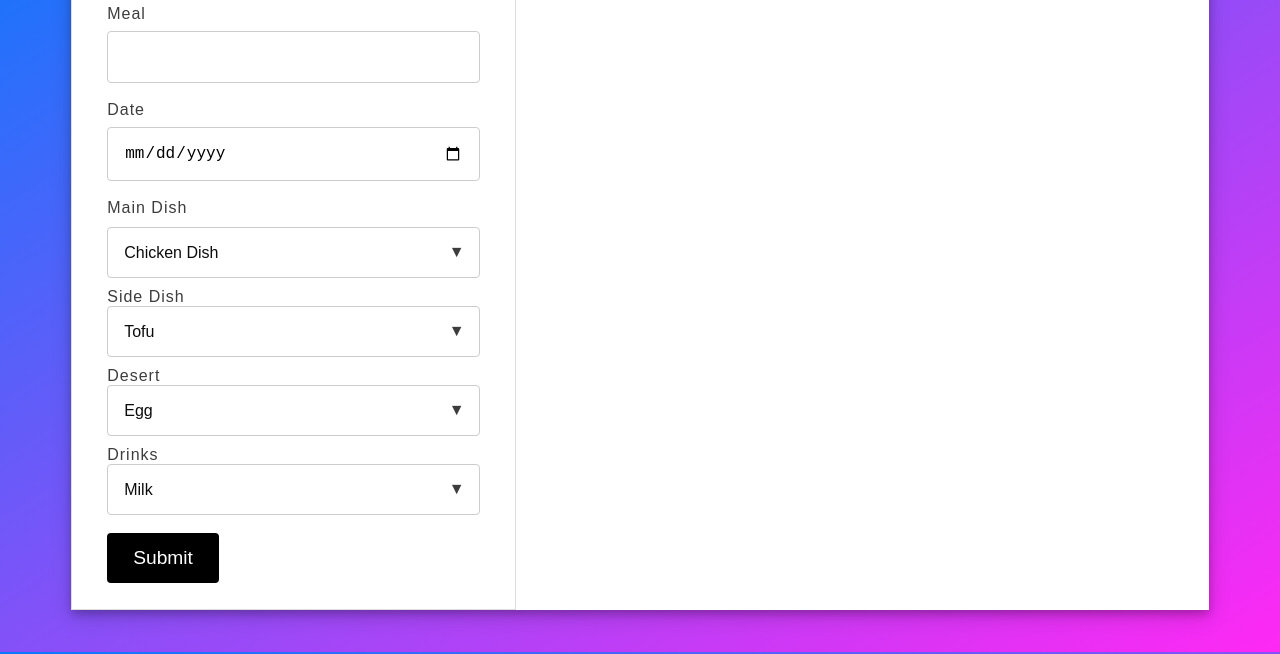
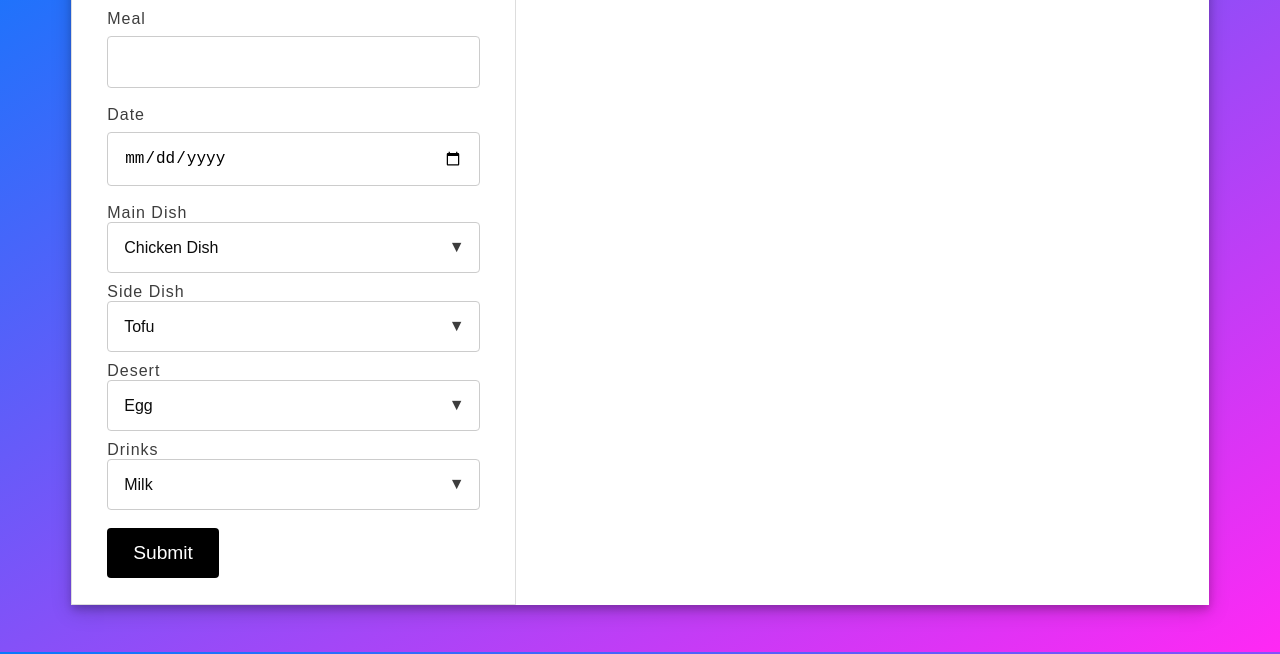
Before and after one commit to Risen7/diet-plan, a plain HTML site: page index.html in a window 1280 px wide. Shown: the part 146-800 px from the top of the page. Drawn offline with Linux system fonts and the light colour scheme.

Commit message:
Update index.html v1.76

```diff
--- a/index.html
+++ b/index.html
@@ -24,7 +24,6 @@
                     </div>
                     <div>
                         <label>Main Dish</label>
-                        </div>
                         <div>
                             <label for="main1">
                             <div class="select-wrapper"><select name="main1" id="main1" class="select">
@@ -99,7 +98,10 @@
                             </label>
                         </div>
                     </div>
-                    <div>
+                    <!-- <div id="addFoods">
+                        <label>Additional&nbsp;</label><span id="line"></span>
+                        <input type="checkbox" name="dropDown" id="dropDown">
+                    </div> -->
                     <div  class="form-action-buttons">
                         <input type="submit" value="Submit">
                     </div>
```
